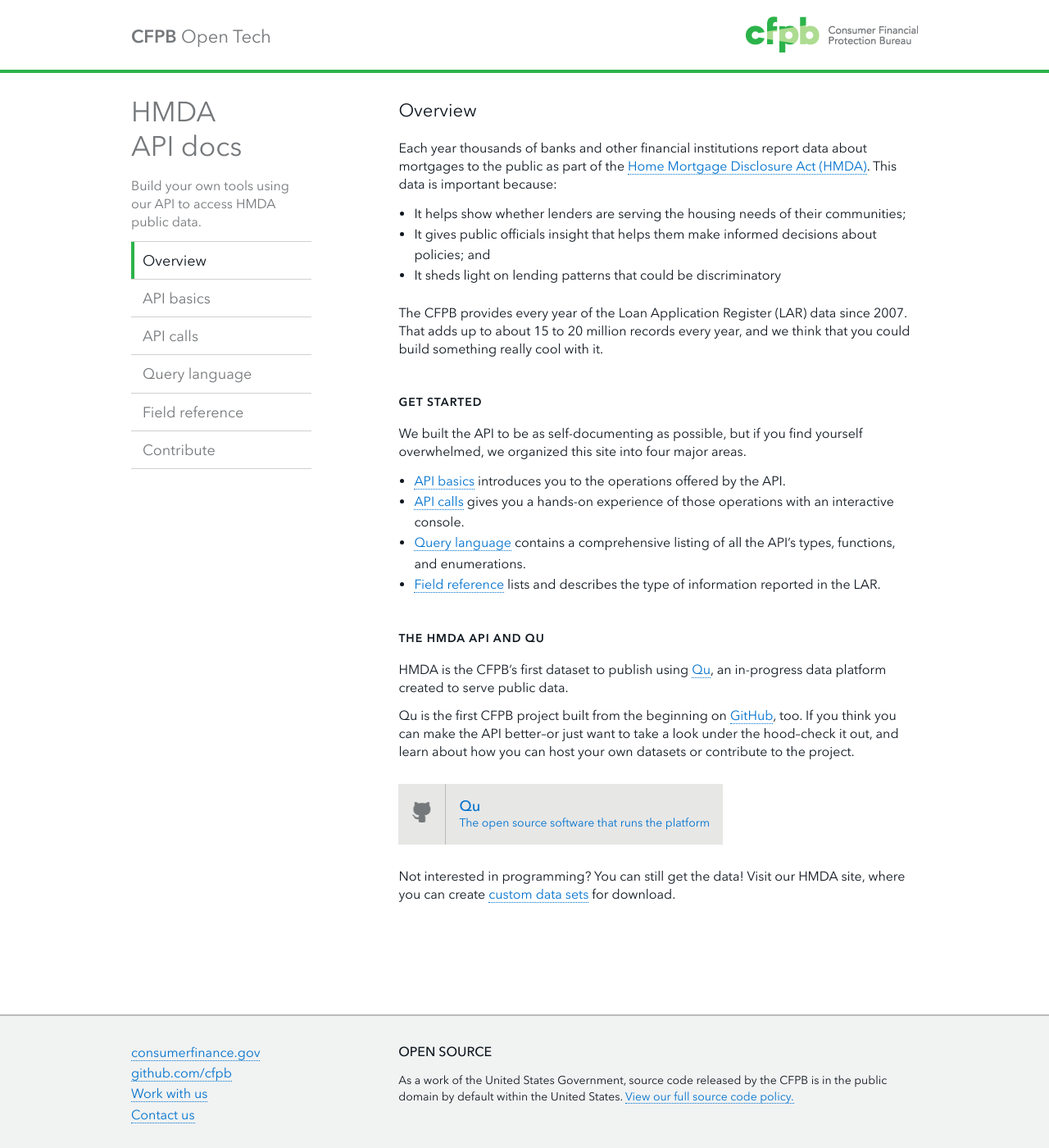
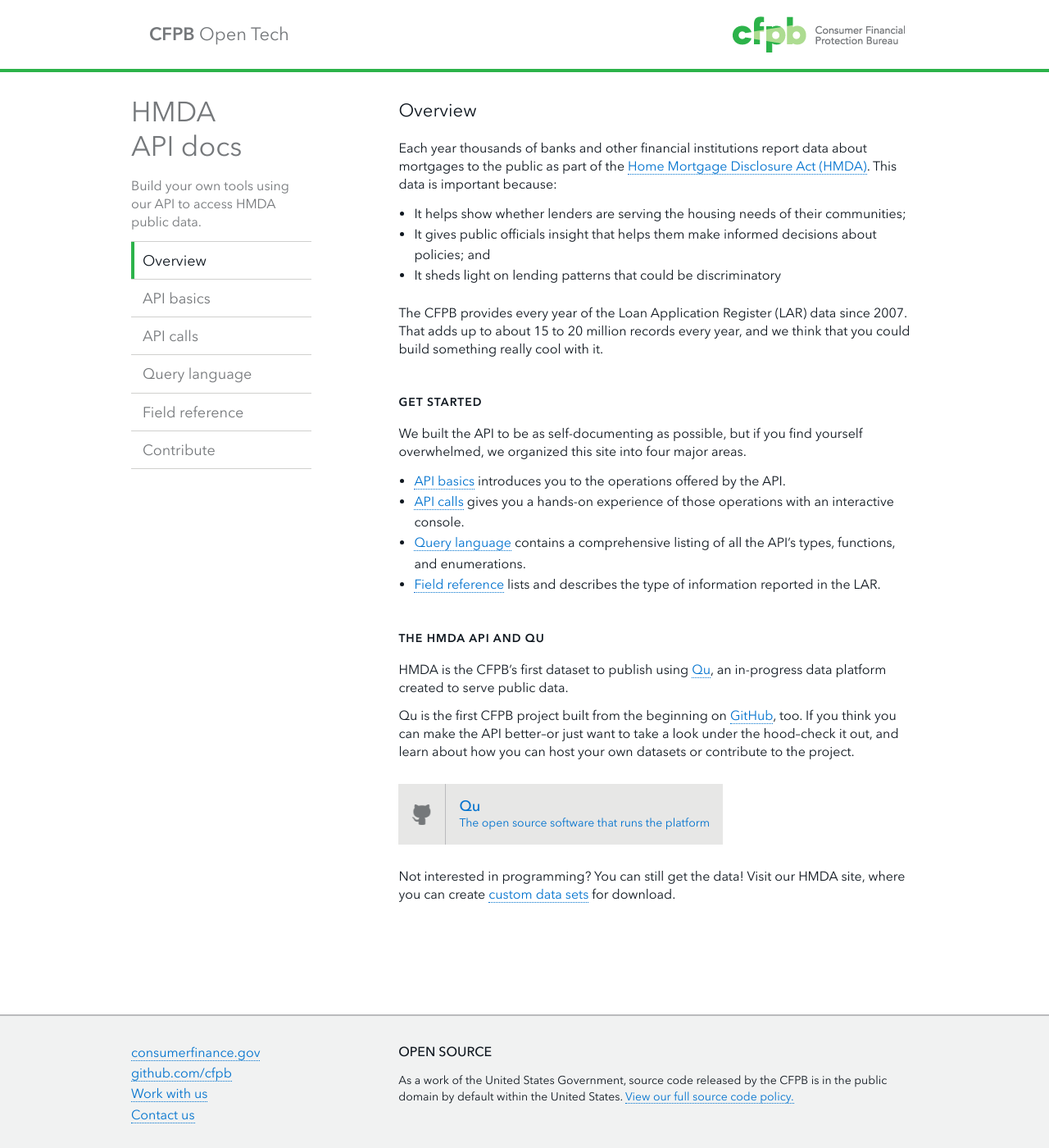
Before and after one commit to cfpb/api, a Jekyll site: the page built from index.md, in a window 1280 px wide and 1400 px high. Shown: the whole window at 82% size. Built offline with Jekyll 4.4.1, drawn with Linux system fonts in a browser that asks for light colours; Markdown is read by kramdown in place of the engine named in the settings.

Commit message:
made header responsive

```diff
--- a/_includes/header.html
+++ b/_includes/header.html
@@ -1,9 +1,11 @@
 			<div class="wrap">
+
+			<h1><span>CFPB</span> Open Tech</h1>
+
             <a href="http://www.consumerfinance.gov/" target="_blank">
                 <img class="logo" src="static/img/logo_210.png" alt="Consumer Financial Protection Bureau logo">
             </a>
 
             <a href="http://cfpb.github.io/" target="_blank">
-            <h1><span>CFPB</span> Open Tech</h1>
         	</a>
         	</div>
--- a/static/css/style.css
+++ b/static/css/style.css
@@ -499,7 +499,7 @@
     border-bottom: 4px solid #2CB34A;
     width: 100%;
     background-color: #fff;
-    position: fixed;
+    /*position: fixed;*/
     top: 0;
     z-index: 99999;
 
@@ -507,10 +507,10 @@
 
 .header h1 {
     color: #75787B;
-    margin-top: 0.54545454545455em;
-    font-size: 1.375em;
-    line-height: 1;
-    margin-bottom: 1.375em;
+    font-size: 1em;
+    line-height: 1.75em;
+    margin: 1em;
+    float: left;
 }
 
 .header h1 span {
@@ -524,12 +524,15 @@
     float: right;
     margin-top: 0.2em;
     margin-bottom: 0.5em;*/
+    width: 100px;
     display: block;
-    margin: 1em 0;
+    margin: 1.25em 1em;
 }
 
 .content { /* only here to keep footer sticky */
     margin-top: 0;
+    /*margin-left: 1em;*/
+    /*margin-right: 1em;*/
     overflow: auto;
 }
 
@@ -578,7 +581,70 @@
 }
 
 
+/* MOBILE PORTRAIT */
+
+@media only screen and (min-width: 30em) {
+    .header .logo {
+        float: right;
+        margin: 1.25em 1em;
+    }
+    .header h1 {
+        /*margin-top: 1.5em;*/
+        float: left;
+    }
+
+    .wrap {
+    margin: 0 auto;
+    }
+
+}
+
+
+/* SMALL TABLET */
+
+@media only screen and (min-width: 37.5em) {
+
+    body {
+        padding-bottom: 13.5em;
+    }
+
+    .footer section {
+        display: inline-block;
+        vertical-align: top;
+        margin-right: -0.26em;
+        margin-left: 2%;
+
+    }
+    .footer .footer-links {
+        width: 32%;
+        margin-left: 0;
+    }
+
+    .footer-links ul, li {
+        margin-left: 0;
+    }
+
+    .footer .footer-oss {
+        width: 66%;
+    }
+
+}
+
+
 /* DESKTOP STYLES */
+
+@media only screen and (min-width: 40em) {
+    body {
+        padding-bottom: 12em;
+    }
+}
+
+@media screen and (min-width: 40.5em) and (min-height: 50em) {
+    /* Only fix sidebar position if the screen has enough height (800px) */
+    aside {
+        position: fixed;
+    }
+}
 
 @media screen and (min-width: 40.5em) and (min-height: 32.5em) {
 
@@ -623,70 +689,12 @@
         border-left: none;
     }
 
-}
-
-@media screen and (min-width: 40.5em) and (min-height: 50em) {
-    /* Only fix sidebar position if the screen has enough height (800px) */
-    aside {
+    header {
         position: fixed;
-    }
-}
-
-
-/* MOBILE PORTRAIT */
-
-@media only screen and (min-width: 30em) {
-    .header .logo {
-        float: right;
-        margin: 1.25em 0;
-    }
-    .header h1 {
-        margin-top: 1.5em;
-        float: left;
-    }
-
-    .wrap {
-    margin: 0 auto;
-}
-
-}
-
-
-/* SMALL TABLET */
-
-@media only screen and (min-width: 37.5em) {
-
-    body {
-        padding-bottom: 13.5em;
-    }
-
-    .footer section {
-        display: inline-block;
-        vertical-align: top;
-        margin-right: -0.26em;
-        margin-left: 2%;
-
-    }
-    .footer .footer-links {
-        width: 32%;
-        margin-left: 0;
-    }
-
-    .footer-links ul, li {
-        margin-left: 0;
-    }
-
-    .footer .footer-oss {
-        width: 66%;
     }
 
 }
 
-@media only screen and (min-width: 40em) {
-    body {
-        padding-bottom: 12em;
-    }
-}
 
 
 /* TABLET/NETBOOK */
@@ -698,16 +706,33 @@
 }
 
 /* LANDSCAPE TABLET/NETBOOK/LAPTOP (1024PX) */
+/* full header design */
 
 @media only screen and (min-width: 64em) {
     .content {
         overflow: hidden;
     }
+
+    .header h1 {
+    color: #75787B;
+    margin-top: 1.375em;
+    font-size: 1.375em;
+    line-height: 1;
+    margin-bottom: 1.375em;
+    }
+
+    .header .logo {
+    float: right;
+    margin: 1.25em 1em;
+    width: 210px;
+    display: block;
+    }
 }
 
 
+@media only screen and (min-width: 80em) {
 
-@media only screen and (min-width: 80em) {}
+}
 /* DESKTOP */
 
 
@@ -832,6 +857,7 @@
 
 img {
     border: 0;
+    float: right;
     /* improve IE's resizing of images */
     -ms-interpolation-mode: bicubic;
 }
```
